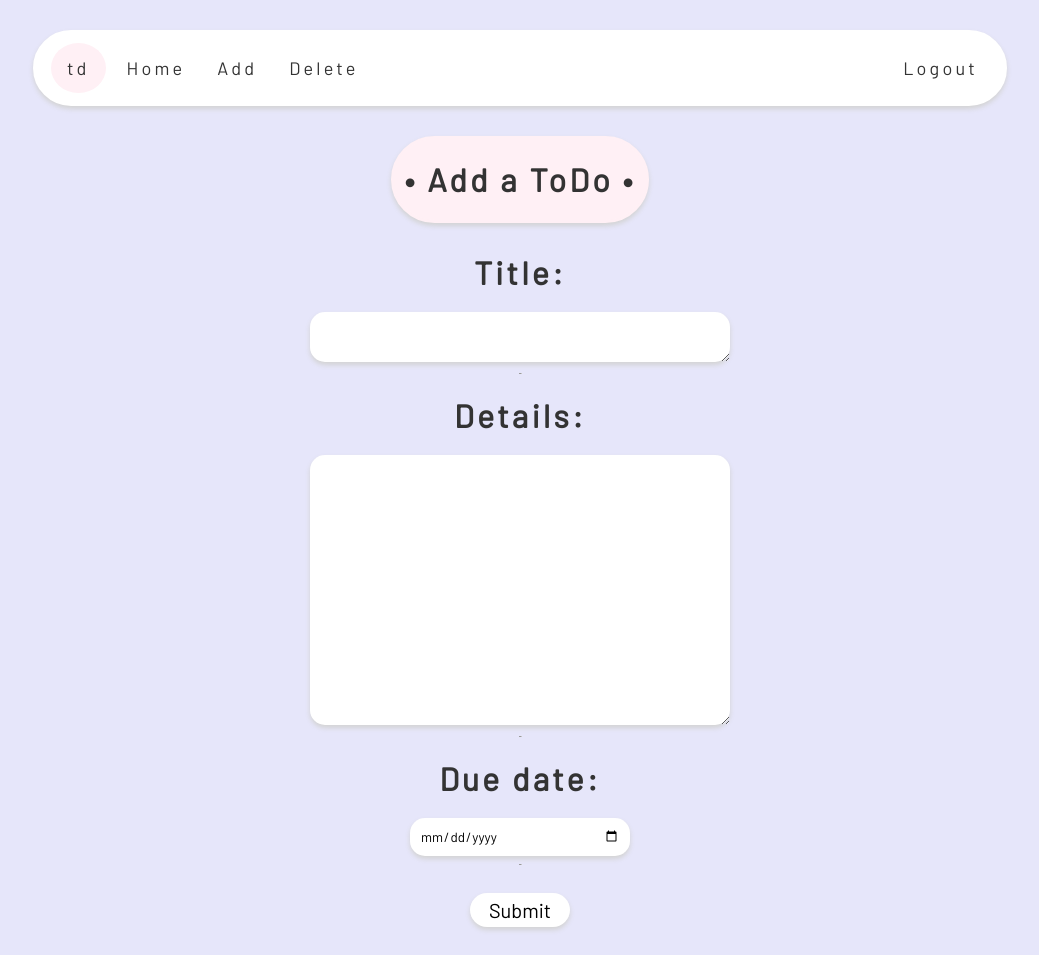
After one commit to Airiinnn/todolist, a Flask app: page /add in a window 1280 px wide. The commit adds this page. Shown: the whole page, without its empty margins (120-1159 px from the left). Run offline with Flask 2, Linux system fonts and the light colour scheme; the visitor is signed in with stand-in values (Sample User, id 1); parts of the project's set-up code (start-up, migrations or seed data) failed here and were passed over.

Commit message:
completed

```diff
--- a/app.py
+++ b/app.py
@@ -2,9 +2,10 @@
 import json
 import os
 import sqlite3
+from datetime import datetime, timedelta
 
 # Third-party libraries
-from flask import Flask, redirect, request, url_for
+from flask import Flask, render_template, redirect, request, url_for
 from flask_login import (
     LoginManager,
     current_user,
@@ -20,8 +21,8 @@ from db import init_db_command
 from user import User
 
 # Configuration
-GOOGLE_CLIENT_ID = os.environ.get("GOOGLE_CLIENT_ID", None)
-GOOGLE_CLIENT_SECRET = os.environ.get("GOOGLE_CLIENT_SECRET", None)
+GOOGLE_CLIENT_ID = "685992959593-olqnso3i7mkv0ipo1t3uvup09d4h0smc.apps.googleusercontent.com"
+GOOGLE_CLIENT_SECRET = "i5LJWnZaqtgRg6IRuY5p0cF3"
 GOOGLE_DISCOVERY_URL = (
     "https://accounts.google.com/.well-known/openid-configuration"
 )
@@ -53,16 +54,69 @@ def load_user(user_id):
 @app.route("/")
 def index():
     if current_user.is_authenticated:
-        return (
-            "<p>Hello, {}! You're logged in! Email: {}</p>"
-            "<div><p>Google Profile Picture:</p>"
-            '<img src="{}" alt="Google profile pic"></img></div>'
-            '<a class="button" href="/logout">Logout</a>'.format(
-                current_user.name, current_user.email, current_user.profile_pic
-            )
-        )
+        connection = sqlite3.connect("sqlite_db")
+        cursor = connection.cursor()
+        cursor.execute("SELECT * FROM todo WHERE op='{}'".format(current_user.id))
+        todos = cursor.fetchall()
+        connection.close()
+
+        now = datetime.now()
+        overdue = []
+        for i in range(len(todos)):
+            due = datetime.strptime(todos[i][3], "%Y-%m-%d")
+            if now > due + timedelta(days=1):
+                overdue.append(todos[i][0])
+
+        return render_template("index.html", name=current_user.name, overdue=overdue, todos=todos)
     else:
-        return '<a class="button" href="/login">Google Login</a>'
+        return render_template("login.html")
+
+@app.route("/add")
+@login_required
+def add():
+    return render_template("add.html")
+
+@app.route("/submit", methods=["POST"])
+@login_required
+def submit():
+    title = request.form.get("title")
+    details = request.form.get("details")
+    date = request.form.get("date")
+
+    connection = sqlite3.connect("sqlite_db")
+    cursor = connection.cursor()
+    cursor.execute(
+        "INSERT INTO todo (title, details, due, op) "
+        "VALUES (?, ?, ?, ?)",
+        (title, details, date, current_user.id)
+    )
+    connection.commit()
+    connection.close()
+
+    return redirect("/")
+
+@app.route("/delete")
+@login_required
+def delete():
+    connection = sqlite3.connect("sqlite_db")
+    cursor = connection.cursor()
+    cursor.execute("SELECT * FROM todo WHERE op='{}'".format(current_user.id))
+    todos = cursor.fetchall()
+    connection.close()
+    return render_template("delete.html", todos=todos)
+
+@app.route("/deletion", methods=["POST"])
+@login_required
+def deletion():
+    target = request.form.getlist("target")
+    connection = sqlite3.connect("sqlite_db")
+    cursor = connection.cursor()
+    for todelete in target:
+        cursor.execute("DELETE FROM todo WHERE id={}".format(todelete))
+    connection.commit()
+    connection.close()
+
+    return redirect("/")
 
 def get_google_provider_cfg():
     return requests.get(GOOGLE_DISCOVERY_URL).json()
@@ -122,20 +176,19 @@ def callback():
     if userinfo_response.json().get("email_verified"):
         unique_id = userinfo_response.json()["sub"]
         users_email = userinfo_response.json()["email"]
-        picture = userinfo_response.json()["picture"]
-        users_name = userinfo_response.json()["given_name"]
+        users_name = userinfo_response.json()["name"]
     else:
         return "User email not available or not verified by Google.", 400
 
     # Create a user in your db with the information provided
     # by Google
     user = User(
-        id_=unique_id, name=users_name, email=users_email, profile_pic=picture
+        id_=unique_id, name=users_name, email=users_email
     )
 
     # Doesn't exist? Add it to the database.
     if not User.get(unique_id):
-        User.create(unique_id, users_name, users_email, picture)
+        User.create(unique_id, users_name, users_email)
 
     # Begin user session by logging the user in
     login_user(user)
@@ -148,3 +201,6 @@ def callback():
 def logout():
     logout_user()
     return redirect(url_for("index"))
+
+if __name__ == "__main__":
+    app.run(ssl_context="adhoc", debug=True)
--- a/schema.sql
+++ b/schema.sql
@@ -1,6 +1,5 @@
 CREATE TABLE user (
   id TEXT PRIMARY KEY,
   name TEXT NOT NULL,
-  email TEXT UNIQUE NOT NULL,
-  profile_pic TEXT NOT NULL
+  email TEXT UNIQUE NOT NULL
 );
--- /dev/null
+++ b/schema2.sql
@@ -0,0 +1,7 @@
+CREATE TABLE todo (
+  id INTEGER PRIMARY KEY,
+  title TEXT NOT NULL,
+  details TEXT NOT NULL,
+  due TEXT NOT NULL,
+  op TEXT NOT NULL
+);
--- /dev/null
+++ b/static/styles/add.css
@@ -0,0 +1,115 @@
+body {
+    font-family: 'Barlow', sans-serif;
+    background-color: lavender;
+    letter-spacing: 0.2em;
+    color: #333333;
+}
+
+ul {
+    width: 75%;
+    list-style-type: none;
+    margin: 30px auto;
+    padding: 10px;
+    overflow: hidden;
+    background-color: white;
+    border: 3px solid white;
+    box-shadow: 0px 3px 5px lightgrey;
+    border-radius: 40px;
+}
+
+li {
+    float: left;
+}
+
+li a {
+    border: 0px solid white;
+    border-radius: 25px;
+    display: block;
+    text-align: center;
+    padding: 14px 16px;
+    text-decoration: none;
+    font-size: 18px;
+    -webkit-transition-duration: 0.4s;
+    transition-duration: 0.4s;
+    color: #333333;
+}
+
+li a:hover {
+    background-color: lavenderblush;
+}
+
+.circle {
+    height: auto;
+    width: auto;
+    display: inline-block;
+    border: 0px solid white;
+    border-radius: 50%;
+    background-color: lavenderblush;
+    margin: 0 5px;
+}
+
+.header {
+    width: 20%;
+    background-color: lavenderblush;
+    border: 3px solid lavenderblush;
+    box-shadow: 0px 3px 5px lightgrey;
+    margin: 30px auto;
+    border-radius: 100px;
+    text-align: center;
+    font-size: 16px;
+    text-align: center;
+}
+
+.group {
+    text-align: center;
+    margin: auto;
+}
+
+.submit {
+    width: 100px;
+    border: none;
+    border-radius: 25px;
+    background-color: white;
+    box-shadow: 0px 3px 5px lightgrey;
+    padding: 5px;
+    margin: 20px;
+    font-size: 20px;
+    font-family: 'Barlow', sans-serif;
+    -webkit-transition-duration: 0.4s;
+    transition-duration: 0.4s;
+}
+
+.submit:hover {
+    background-color: lavenderblush;
+}
+
+.title {
+    width: 400px;
+    border: none;
+    border-radius: 15px;
+    background-color: white;
+    box-shadow: 0px 3px 5px lightgrey;
+    padding: 10px;
+    text-align: center;
+}
+
+.details {
+    width: 400px;
+    height: 250px;
+    border: none;
+    border-radius: 15px;
+    background-color: white;
+    box-shadow: 0px 3px 5px lightgrey;
+    padding: 10px;
+    text-align: center;
+}
+
+.date {
+    width: 200px;
+    border: none;
+    border-radius: 15px;
+    background-color: white;
+    box-shadow: 0px 3px 5px lightgrey;
+    padding: 10px;
+    font-family: 'Barlow', sans-serif;
+}
--- /dev/null
+++ b/templates/add.html
@@ -0,0 +1,44 @@
+<!DOCTYPE html>
+
+<html lang="en">
+    <head>
+        <title>ToDo List</title>
+        <meta charset="UTF-8">
+        <meta name="viewport" content="width=device-width, initial-scale=1.0">
+        <link href="static/styles/add.css" rel="stylesheet">
+        <link href="https://fonts.googleapis.com/css?family=Barlow&display=swap" rel="stylesheet">
+    </head>
+
+    <body>
+        <ul>
+            <li class="circle"><a href="/">td</a></li>
+            <li><a href="/">Home</a></li>
+            <li><a href="/add">Add</a></li>
+            <li><a href="/delete">Delete</a></li>
+            <li style="float:right"><a href="/logout">Logout</a></li>
+        </ul>
+
+        <div class="header">
+            <h1>• Add a ToDo •</h1>
+        </div>
+
+        <div class="group">
+            <form action="/submit" method="post">
+                <h1>Title:</h1>
+                <textarea class="title" name="title" required></textarea>
+                <hr size=0 width=0%>
+
+                <h1>Details:</h1>
+                <textarea class="details" name="details" required></textarea>
+                <hr size=0 width=0%>
+
+                <h1>Due date:</h1>
+                <input class="date" type="date" name="date" required>
+                <hr size=0 width=0%>
+
+                <input class="submit" type="submit" value="Submit">
+            </form>
+        </div>
+
+    </body>
+</html>
--- a/user.py
+++ b/user.py
@@ -3,11 +3,10 @@ from flask_login import UserMixin
 from db import get_db
 
 class User(UserMixin):
-    def __init__(self, id_, name, email, profile_pic):
+    def __init__(self, id_, name, email):
         self.id = id_
         self.name = name
         self.email = email
-        self.profile_pic = profile_pic
 
     @staticmethod
     def get(user_id):
@@ -19,16 +18,16 @@ class User(UserMixin):
             return None
 
         user = User(
-            id_=user[0], name=user[1], email=user[2], profile_pic=user[3]
+            id_=user[0], name=user[1], email=user[2]
         )
         return user
 
     @staticmethod
-    def create(id_, name, email, profile_pic):
+    def create(id_, name, email):
         db = get_db()
         db.execute(
-            "INSERT INTO user (id, name, email, profile_pic) "
-            "VALUES (?, ?, ?, ?)",
-            (id_, name, email, profile_pic),
+            "INSERT INTO user (id, name, email) "
+            "VALUES (?, ?, ?)",
+            (id_, name, email),
         )
         db.commit()
```
Also changed, not shown: static/styles/delete.css (added, +95 -0 lines), static/styles/index.css (added, +106 -0 lines), static/styles/login.css (added, +25 -0 lines), templates/delete.html (added, +38 -0 lines), templates/index.html (added, +44 -0 lines), templates/login.html (+8 -7 lines), static/images/google_sign.png (added), 1 other file.
